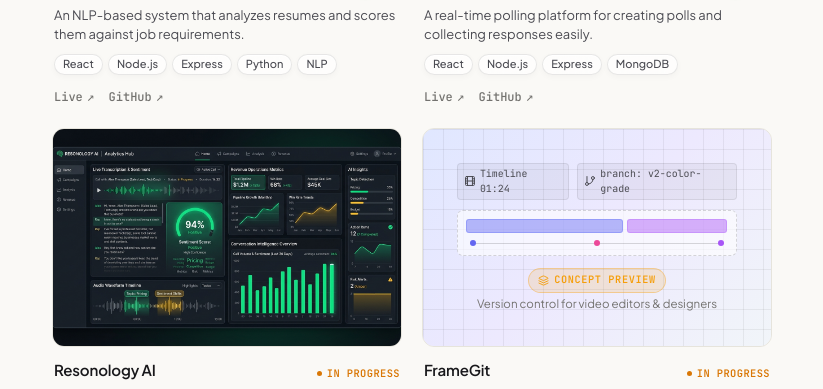
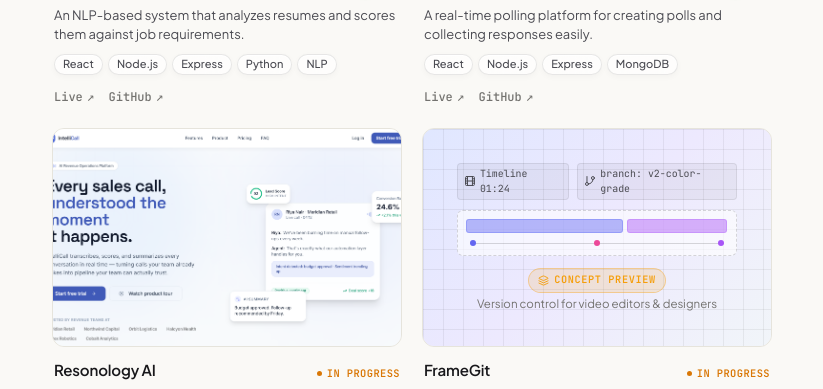
Before and after one commit to Vishal795-knightrider/Vishal_kxportfolio, a React (Vite) app: page / in a window 1280 px wide. Shown: the part 1329-1718 px from the top of the page, without its empty margins (228-1051 px from the left). Built offline with nearby package versions, Linux system fonts and the light colour scheme; no server answers.

Commit message:
updated preview of project

```diff
--- a/src/data/projects.ts
+++ b/src/data/projects.ts
@@ -1,4 +1,3 @@
-import resonologyPreview from '../assets/images/resonology-preview.jpg';
 
 export interface Project {
   id: string;
@@ -64,7 +63,7 @@
       statusText: 'IN PROGRESS',
       pillText: 'CONCEPT PREVIEW'
     },
-    image: resonologyPreview,
+    image: '/images/resonology-ai.png',
     links: {}
   },
   {
```
Also changed, not shown: public/images/resonology-ai.png (added), src/assets/images/resonology-preview.jpg (deleted), 2 other files (tests, documents, lock files or other folders).
